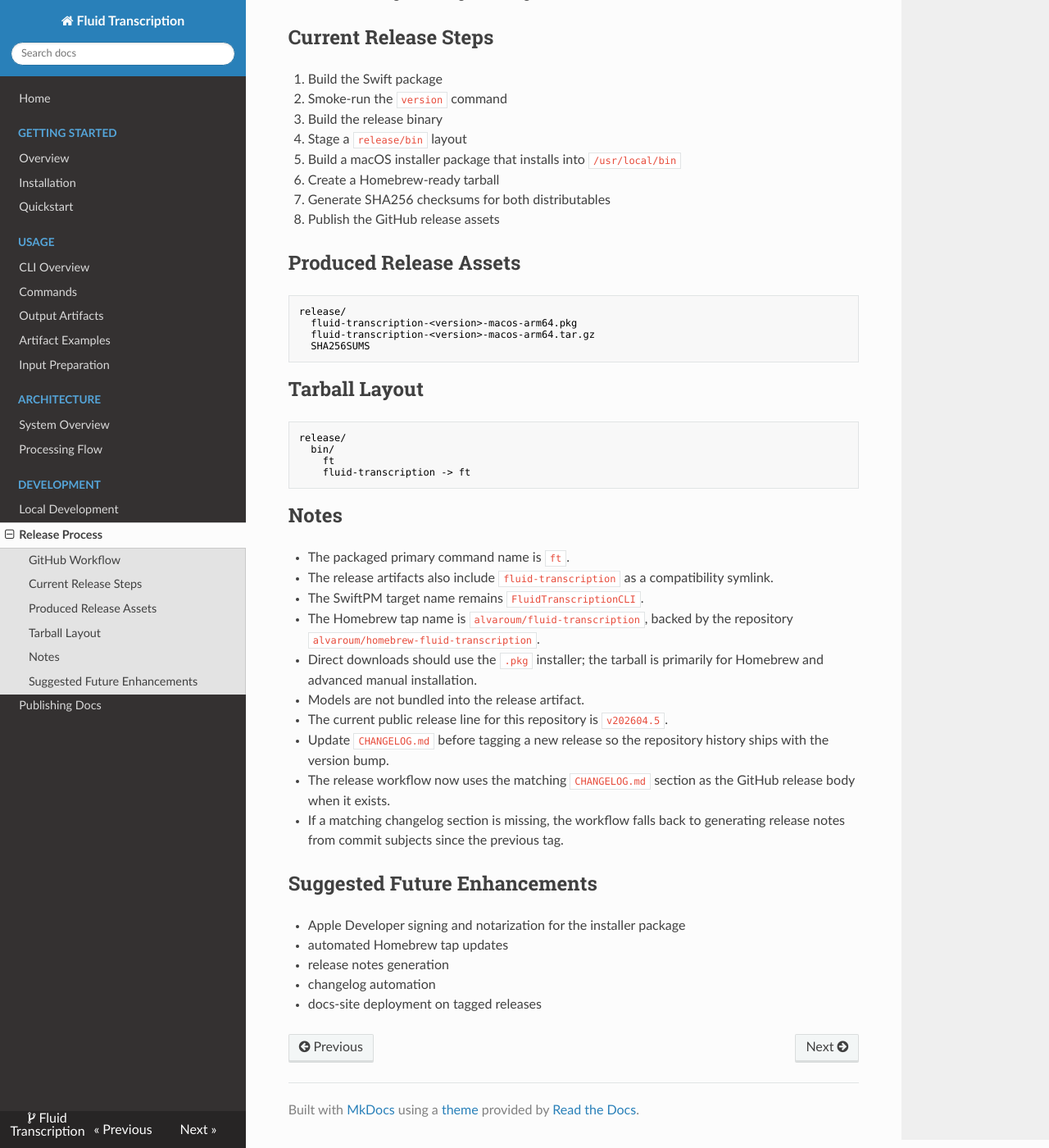
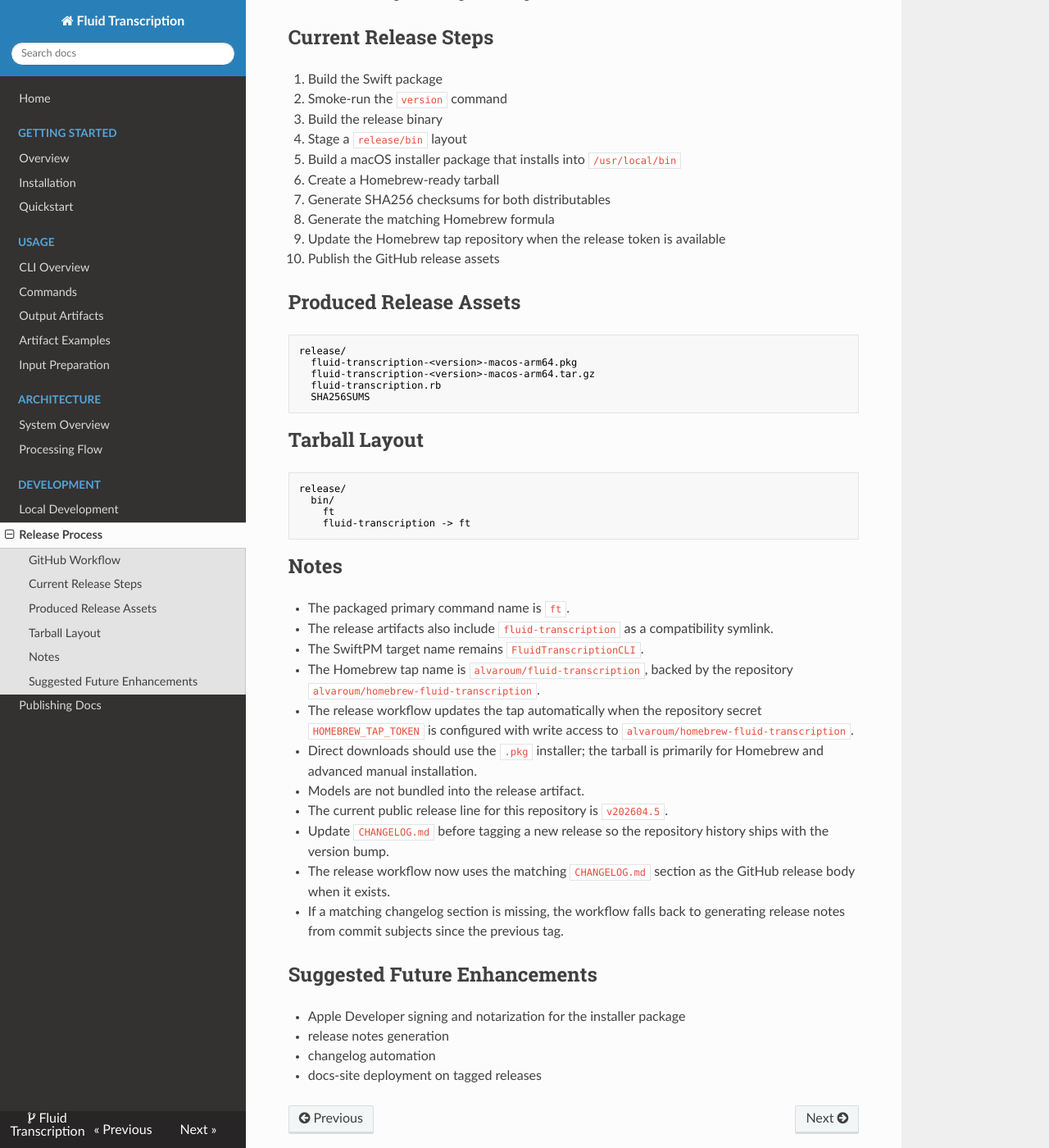
Before and after one commit to alvaroum/fluid-transcription, an MkDocs documentation site: the page built from docs/development/release-process.md, in a window 1280 px wide and 1400 px high, scrolled down 620 px. Shown: the whole window at 82% size. Built offline with MkDocs 1.6.1, drawn with Linux system fonts in a browser that asks for light colours; nearby versions of some CDN libraries.

Commit message:
Automate Homebrew release delivery

````diff
--- a/docs/development/release-process.md
+++ b/docs/development/release-process.md
@@ -33,7 +33,9 @@
 5. Build a macOS installer package that installs into `/usr/local/bin`
 6. Create a Homebrew-ready tarball
 7. Generate SHA256 checksums for both distributables
-8. Publish the GitHub release assets
+8. Generate the matching Homebrew formula
+9. Update the Homebrew tap repository when the release token is available
+10. Publish the GitHub release assets
 
 ## Produced Release Assets
 
@@ -41,6 +43,7 @@
 release/
   fluid-transcription-<version>-macos-arm64.pkg
   fluid-transcription-<version>-macos-arm64.tar.gz
+  fluid-transcription.rb
   SHA256SUMS
 ```
 
@@ -59,6 +62,7 @@
 - The release artifacts also include `fluid-transcription` as a compatibility symlink.
 - The SwiftPM target name remains `FluidTranscriptionCLI`.
 - The Homebrew tap name is `alvaroum/fluid-transcription`, backed by the repository `alvaroum/homebrew-fluid-transcription`.
+- The release workflow updates the tap automatically when the repository secret `HOMEBREW_TAP_TOKEN` is configured with write access to `alvaroum/homebrew-fluid-transcription`.
 - Direct downloads should use the `.pkg` installer; the tarball is primarily for Homebrew and advanced manual installation.
 - Models are not bundled into the release artifact.
 - The current public release line for this repository is `v202604.5`.
@@ -69,7 +73,6 @@
 ## Suggested Future Enhancements
 
 - Apple Developer signing and notarization for the installer package
-- automated Homebrew tap updates
 - release notes generation
 - changelog automation
 - docs-site deployment on tagged releases
````
Also changed, not shown: README.md (+3 -1 lines), docs/development/local-development.md (+1 -1 lines), docs/getting-started/installation.md (+3 -0 lines), 3 other files.
